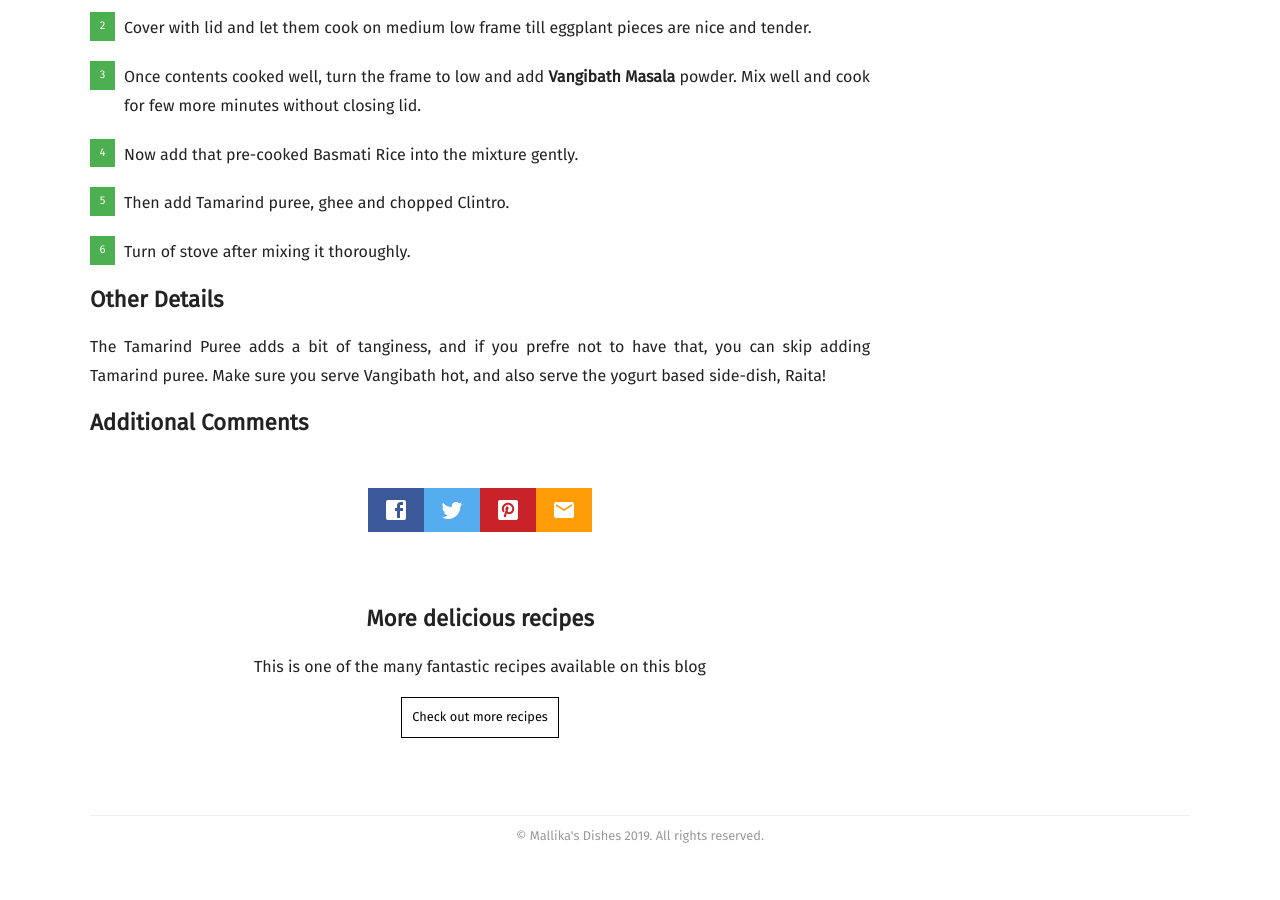
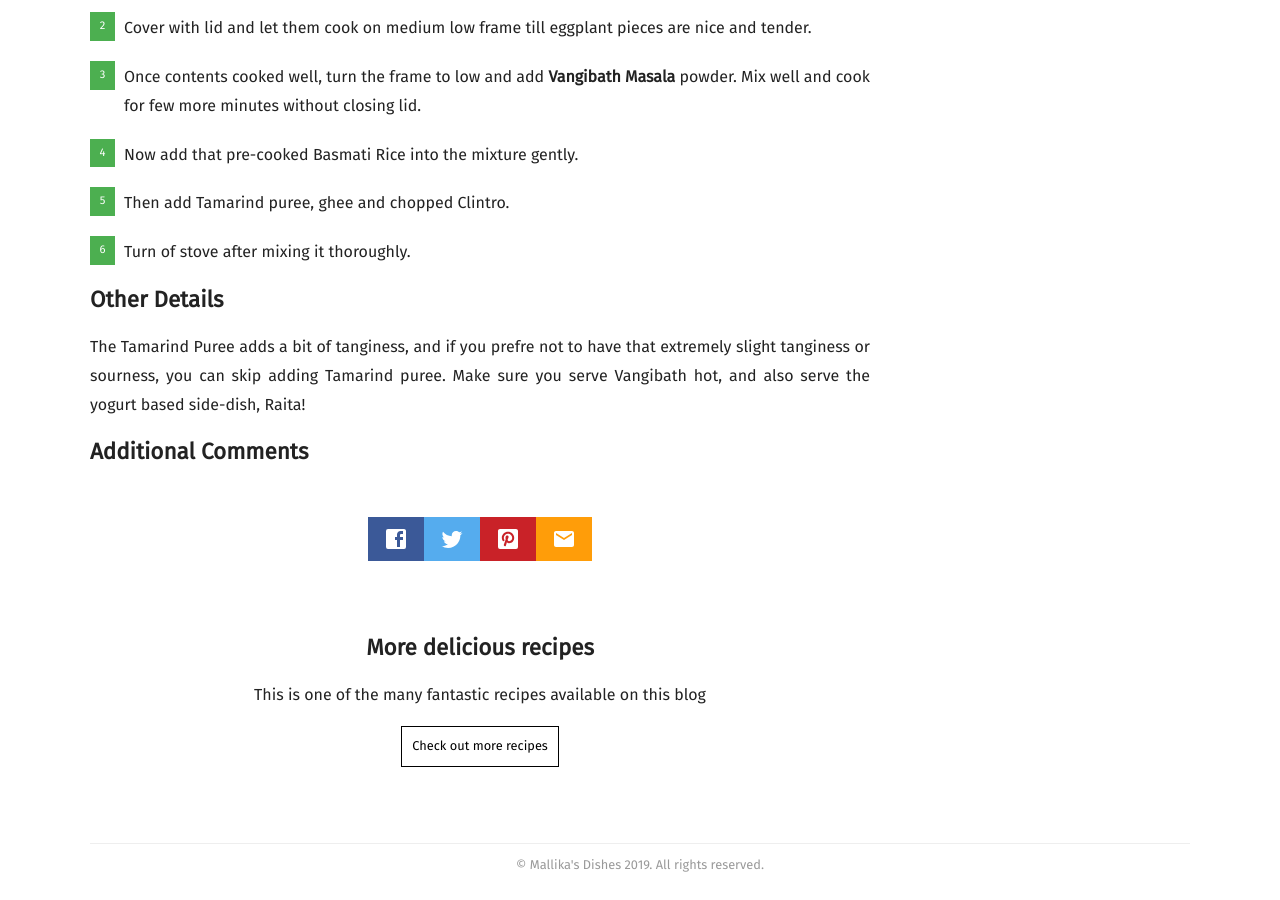
Before and after one commit to mallikasdishes/github.io, a Jekyll site: the page built from _posts/2019-02-23-vangibath.md, in a window 1280 px wide and 900 px high, scrolled down 2408 px. Built offline with Jekyll 4.4.1, drawn with Linux system fonts in a browser that asks for light colours; nearby versions of some CDN libraries; some web fonts are replaced; comment, search, counter and statistics services are not loaded; before the commit the page ends 3279 px from its top, so only the background shows below that.

Commit message:
Update 2019-02-23-vangibath.md

```diff
--- a/_posts/2019-02-23-vangibath.md
+++ b/_posts/2019-02-23-vangibath.md
@@ -58,6 +58,6 @@
       4. Take a small cube of Tamarind, remove the seeds, and make it into a puree by blending it in a mixture by adding a little bit of water.
       5. Chop the Cilantro into small pieces - don't chop the Cilantro into extremely small pieces - you want to be able to feel the cilantro in the dish!
     other_details: |-
-      The Tamarind Puree adds a bit of tanginess, and if you prefre not to have that, you can skip adding Tamarind puree.
+      The Tamarind Puree adds a bit of tanginess, and if you prefre not to have that extremely slight tanginess or sourness, you can skip adding Tamarind puree.
       Make sure you serve Vangibath hot, and also serve the yogurt based side-dish, Raita!
 ---
```
